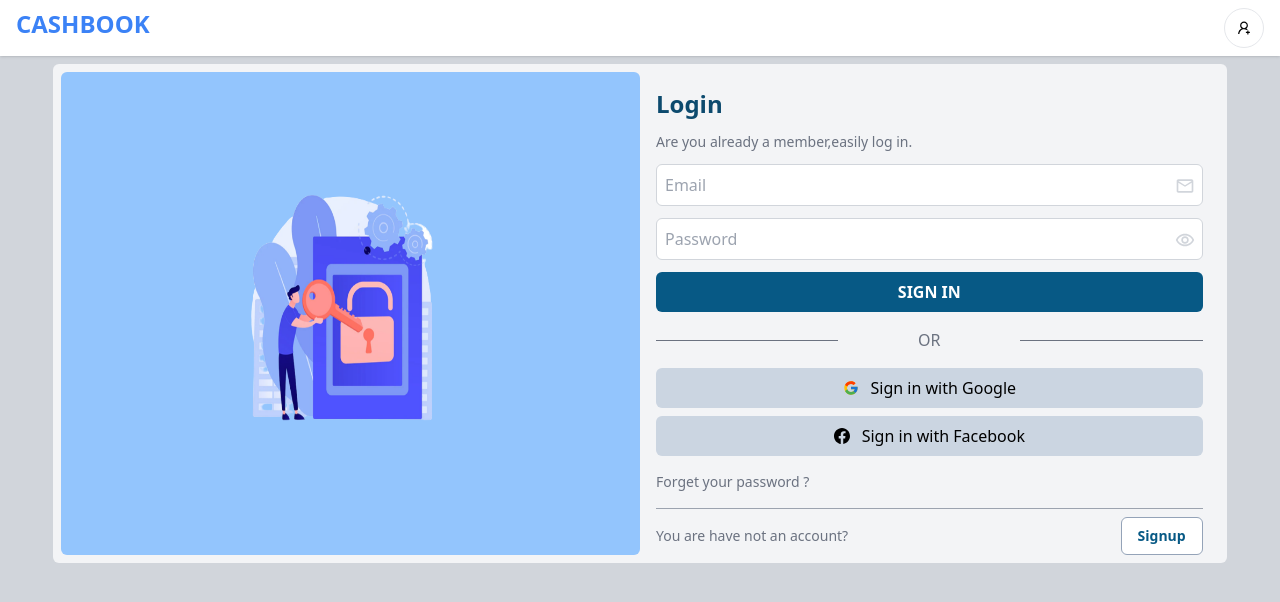
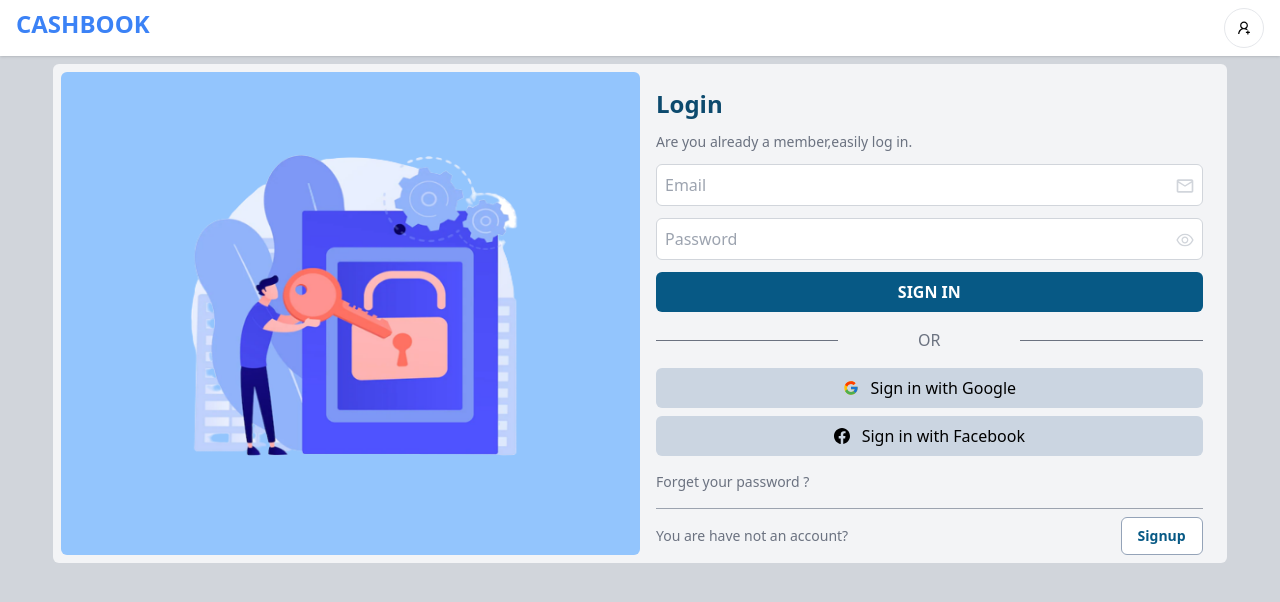
Before and after one commit to DevWithEasy/cashbook, a Next.js app: page /user/signin in a window 1280 px wide. Shown: the top 602 px of the page. Built offline with nearby package versions, Linux system fonts and the light colour scheme.

Commit message:
password hid show

```diff
--- a/pages/user/signin.js
+++ b/pages/user/signin.js
@@ -5,18 +5,22 @@ import React, { useState } from 'react';
 import { Toaster } from 'react-hot-toast';
 import { BsFacebook } from 'react-icons/bs';
 import { FcGoogle } from 'react-icons/fc';
-import { MdOutlineEmail, MdOutlineRemoveRedEye } from 'react-icons/md';
-import { useDispatch } from 'react-redux';
+import { MdOutlineEmail } from 'react-icons/md';
+import {AiOutlineEye,AiOutlineEyeInvisible} from 'react-icons/ai'
+import { useDispatch, useStore } from 'react-redux';
 import Header from '../../components/Header';
 import { signin } from '../../libs/AllUserAction';
 import {googleSignIn,facebookSignIn} from '../../libs/socialSigninAction';
 import img from '../../public/image/login.png';
 import { login } from '../../store/slice/authSlice';
 import handleSigninInput from '../../utils/handleSigninInput';
+import Head from 'next/head';
 
 export default function Signin(){
     const router = useRouter()
     const dispatch = useDispatch()
+    const [type,setType] = useState('password')
+    const [visible,setVisible] = useState(false)
     const [loading,setLoading] = useState(false)
     const [error,setError] = useState({
         email :'',
@@ -27,12 +31,28 @@ export default function Signin(){
         password :'',
     })
 
+    function handleVisible(){
+        if(type === 'password'){
+            setType('text')
+            setVisible(!visible)
+        }else{
+            setType('password')
+            setVisible(!visible)
+        }
+    }
+
     return (
         <div className='signup relative min-h-screen pt-16 pb-4 bg-gray-300'>
+            <Head>
+                <title>Login your account</title>
+                <meta name="description" content="CashBook App Login" />
+                <link rel="icon" href="/favicon.ico" />
+             </Head>
             <Header/>
             <div className="signup_area w-11/12 mx-auto flex justify-between bg-gray-100 rounded-md p-2">
-                <div className="image hidden w-1/2 bg-blue-300 rounded-md md:flex justify-center items-center">
-                    <Image src={img} width='300' height='300' alt="signup"/>
+                <div className="image shrink-0 hidden w-1/2 bg-blue-300 rounded-md md:flex flex-col justify-center pl-10">
+                    <Image src={img} width='400' height='400' alt="signup"/>
+
                 </div>
                 <div className="w-full md:w-1/2">
                     <form className="input p-4" onSubmit={(e)=>signin(e,value,router,setLoading,dispatch,login)}>
@@ -41,12 +61,16 @@ export default function Signin(){
                         <p className='text-gray-500 text-sm'>Are you already a member,easily log in.</p>
                         <div className='relative'>
                             <input type="email" name="email" onChange={(e)=>handleSigninInput(e,value,setValue,error,setError)} placeholder='Email' className='w-full p-2 rounded-md border border-gray-300 focus:outline-none focus:ring-2' required/>
-                            <span className='absolute -translate-x-7 translate-y-3 text-gray-300'><MdOutlineEmail size={20}/></span>
+                            <span className='absolute -translate-x-7 translate-y-3 text-gray-300'>
+                                <MdOutlineEmail size={20}/>
+                            </span>
                             {error.email && <p className='text-red-500'>{error.email}</p>}
                         </div>
                         <div className='relative'>
-                            <input type="password" name="password" onChange={(e)=>handleSigninInput(e,value,setValue,error,setError)} placeholder='Password' className='w-full p-2 rounded-md border border-gray-300 focus:outline-none focus:ring-2' required/>
-                            <span className='absolute -translate-x-7 translate-y-3 text-gray-300'><MdOutlineRemoveRedEye size={20}/></span>
+                            <input type={type} name="password" onChange={(e)=>handleSigninInput(e,value,setValue,error,setError)} placeholder='Password' className='w-full p-2 rounded-md border border-gray-300 focus:outline-none focus:ring-2' required/>
+                            <span className='absolute -translate-x-7 translate-y-3 text-gray-300'>
+                            {!visible ? <AiOutlineEye onClick={()=>handleVisible()} size={20} className='icon'/> : <AiOutlineEyeInvisible onClick={()=>handleVisible()} size={20} className='icon'/>}
+                            </span>
                             {error.password && <p className='text-red-500'>{error.password}</p>}
                         </div>
                         <div className="">
--- a/pages/user/signup.js
+++ b/pages/user/signup.js
@@ -5,7 +5,8 @@ import React, { useState } from 'react';
 import { Toaster } from 'react-hot-toast';
 import { BsFacebook } from 'react-icons/bs';
 import { FcGoogle } from 'react-icons/fc';
-import { MdOutlineEmail, MdOutlineRemoveRedEye } from 'react-icons/md';
+import { MdOutlineEmail } from 'react-icons/md';
+import {AiOutlineEye,AiOutlineEyeInvisible} from 'react-icons/ai'
 import { useDispatch } from 'react-redux';
 import Header from '../../components/Header';
 import { signup } from '../../libs/AllUserAction';
@@ -13,10 +14,13 @@ import {facebookSignIn, googleSignIn} from '../../libs/socialSigninAction';
 import img from '../../public/image/signup.png';
 import { login } from '../../store/slice/authSlice';
 import handleSignupInput from '../../utils/handleSignupInput';
+import Head from 'next/head';
 
 export default function Signup(){
     const router = useRouter()
     const dispatch = useDispatch()
+    const [type,setType] = useState('password')
+    const [visible,setVisible] = useState(false)
     const [loading,setLoading] = useState(false)
     const [error,setError] = useState({
         name :'',
@@ -36,8 +40,22 @@ export default function Signup(){
             url :'',
         }
     })
+    function handleVisible(){
+        if(type === 'password'){
+            setType('text')
+            setVisible(!visible)
+        }else{
+            setType('password')
+            setVisible(!visible)
+        }
+    }
     return (
         <div className='signup relative min-h-screen pt-16 pb-4 bg-gray-300'>
+            <Head>
+                <title>Create new account</title>
+                <meta name="description" content="CashBook App  create new account" />
+                <link rel="icon" href="/favicon.ico" />
+             </Head>
             <Header/>
             <div className="signup_area w-11/12 mx-auto flex justify-between bg-gray-100 rounded-md p-2">
                 <div className="image hidden w-1/2 bg-blue-300 rounded-md md:flex justify-center items-center">
@@ -62,13 +80,17 @@ export default function Signup(){
                                 {error.number && <p className='text-red-500'>{error.number}</p>}
                             </div>
                             <div className='relative'>
-                                <input type="text" name="password" onChange={(e)=>handleSignupInput(e,value,setValue,error,setError)} placeholder='Password' className='w-full p-2 rounded-md border border-gray-300 focus:outline-none focus:ring-2' required/>
-                                <span className='absolute -translate-x-7 translate-y-3 text-gray-300'><MdOutlineRemoveRedEye size={20}/></span>
+                                <input type={type} name="password" onChange={(e)=>handleSignupInput(e,value,setValue,error,setError)} placeholder='Password' className='w-full p-2 rounded-md border border-gray-300 focus:outline-none focus:ring-2' required/>
+                                <span className='absolute -translate-x-7 translate-y-3 text-gray-300'>
+                                {!visible ? <AiOutlineEye onClick={()=>handleVisible()} size={20} className='icon'/> : <AiOutlineEyeInvisible onClick={()=>handleVisible()} size={20} className='icon'/>}
+                                </span>
                                 {error.password && <p className='text-red-500'>{error.password}</p>}
                             </div>
                             <div className='relative'>
-                                <input type="text" name="confirm_password" onChange={(e)=>handleSignupInput(e,value,setValue,error,setError)} placeholder='Confirm password' className='w-full p-2 rounded-md border border-gray-300 focus:outline-none focus:ring-2' required/>
-                                <span className='absolute -translate-x-7 translate-y-3 text-gray-300'><MdOutlineRemoveRedEye size={20}/></span>
+                                <input type={type} name="confirm_password" onChange={(e)=>handleSignupInput(e,value,setValue,error,setError)} placeholder='Confirm password' className='w-full p-2 rounded-md border border-gray-300 focus:outline-none focus:ring-2' required/>
+                                <span className='absolute -translate-x-7 translate-y-3 text-gray-300'>
+                                {!visible ? <AiOutlineEye onClick={()=>handleVisible()} size={20} className='icon'/> : <AiOutlineEyeInvisible onClick={()=>handleVisible()} size={20} className='icon'/>}
+                                </span>
                                 {error.confirm_password && <p className='text-red-500'>{error.confirm_password}</p>}
                             </div>
                             <div className="">
```
